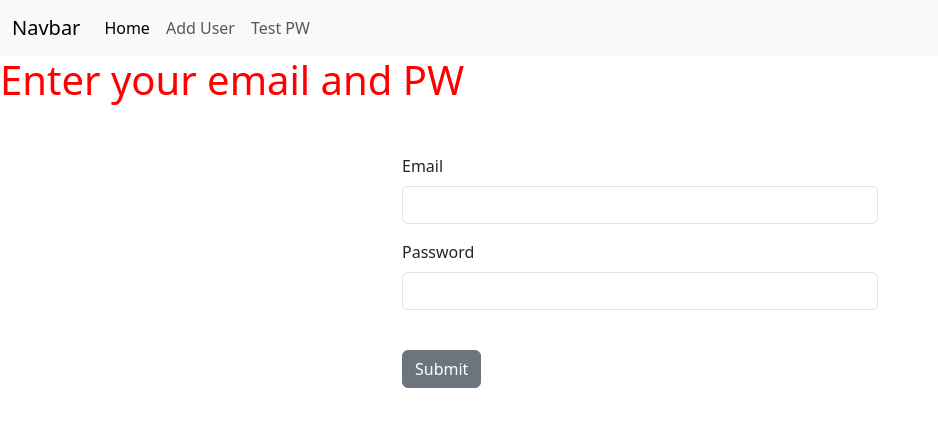
After one commit to msh165/ms-15-dbms-project-blog, a Flask app: page /test_pw in a window 1280 px wide. The commit adds this page. Shown: the top 427 px of the page, without its empty margins (0-938 px from the left). Run offline with Flask 3, Linux system fonts and the light colour scheme.

Commit message:
Video Password hash compared with plain

```diff
--- a/main.py
+++ b/main.py
@@ -43,6 +43,10 @@ class NamerForm(FlaskForm):
     submit = SubmitField("Submit")
 
 
+class PasswordForm(FlaskForm):
+    email =StringField("Email", validators=[DataRequired()])
+    password_hash =PasswordField("Password", validators=[DataRequired()])
+    submit = SubmitField("Submit")
 
 #Creating our model
 class Users(db.Model):
@@ -52,7 +56,7 @@ class Users(db.Model):
     color = db.Column(db.String(120))
     date_added = db.Column(db.DateTime, default = datetime.now())
 
-    password_hash = db.Column(db.String(120))
+    password_hash = db.Column(db.String(512))
 
 
     # This is a "getter" method.
@@ -137,25 +141,41 @@ def home():
     return render_template('index.html')
     # return "Hey"
 
-@app.route("/name",methods = ['GET','POST'])
-def name():
-    name= None# why we did this?
+@app.route("/test_pw",methods = ['GET','POST'])
+def test_pw():
+    email = None
+    password_hash= None# why we did this?
+    pw_to_check = None
+    passed = None
+    form = PasswordForm()
+
     #when the page loads for the first time, there would be no name.
     #THat would be input by the user, but our render template expects a name
     #hence we are adding the variable, which would then get replaced y the user input
-    form = NamerForm() #this is our form class we created above
+    # form = NamerForm() #this is our form class we created above
 
     #validate stuf
     if form.validate_on_submit():
-        name = form.name.data
-        form.name.data=''
+        email = form.email.data
+        password = form.password_hash.data
+        form.email.data=''
+        form.password_hash.data=''
+
+        pw_to_check = Users.query.filter_by(email=email).first()
+        # print(pw_to_check.password_hash)
+
+        passed = check_password_hash(pw_to_check.password_hash,password)
+        print(passed)
         flash("Form successfully filled")
         """
         So when somebody fills the form, take info from there and update my name vairable
         """
 
-    return render_template('name.html',
-                           name=name,
+    return render_template('test_pw.html',
+                           email=email,
+                           password_hash = password_hash,
+                           passed = passed,
+                           pw_to_check = pw_to_check,
                            form=form)
 
 
@@ -172,8 +192,9 @@ def add_user():
         #if we get null output, then email DNE and user can be created
 
         if user is None:
+            print("Inside here1")
             print(f"Password for {form.name.data} is {generate_password_hash(form.password_hash.data)}")
-            hashed_pw = generate_password_hash(form.password_hash.data,"asd123")
+            hashed_pw = generate_password_hash(form.password_hash.data)
             user = Users(
                 name = form.name.data,
                 email = form.email.data,
@@ -184,6 +205,7 @@ def add_user():
             db.session.commit()
             flash("User Added successfuly")
         else:
+            print("Inside here2")
             flash(f"Email ID {form.email.data} already exists")
         name = form.name.data #we do this to give a confirmation
         form.name.data=''
--- a/static/css/style.css
+++ b/static/css/style.css
@@ -3,5 +3,4 @@ h1{
 }
 
 body{
-    background: #f4f4f4;
 }
--- a/templates/base.html
+++ b/templates/base.html
@@ -18,8 +18,12 @@
         <li class="nav-item">
           <a class="nav-link active" aria-current="page" href="{{ url_for('home') }}">Home</a>
         </li>
-                <li class="nav-item">
+        <li class="nav-item">
           <a class="nav-link" href="{{ url_for('add_user') }}">Add User</a>
+        </li>
+
+        <li class="nav-item">
+          <a class="nav-link" href="{{ url_for('test_pw') }}">Test PW</a>
         </li>
       </ul>
     </div>
--- /dev/null
+++ b/templates/test_pw.html
@@ -0,0 +1,48 @@
+{% extends 'base.html' %}
+
+{% block content %}
+
+{% for message in get_flashed_messages() %}
+<div class="alert alert-warning alert-dismissible fade show" role="alert">
+    {{ message }}
+    <button type="button" class="btn-close" data-bs-dismiss="alert" aria-label="Close"></button>
+</div>
+{% endfor %}
+
+{% if email %}
+<!-- IF successfully submitted -->
+ <div  class="container" style="max-width: 500px; margin-top: 50px;">
+    <h1>Hello {{ email }}</h1>
+    <h1>Password : {{ password_hash }}</h1>
+
+    <h1>Info for this PW : </h1>
+    <h2>Name : {{ pw_to_check.name }}</h2>
+    <h2>Email : {{ pw_to_check.email }}</h2>
+    <h2>Correct Password : {{ passed }}</h2>
+
+
+</div>
+    <!-- <img src="{{ url_for('static', filename='images/world.jpg') }}" class="img-fluid" style="max-width: 80%; height: 50vh;" alt="World image"> -->
+{% else %}
+<h1>Enter your email and PW</h1>
+
+<div class="container" style="max-width: 500px; margin-top: 50px;">
+
+    <form method="post">
+        {{ form.hidden_tag() }}
+
+        <div class="mb-3"> {{ form.email.label(class="form-label") }}
+            {{ form.email(class="form-control") }}
+        </div>
+
+        <div class="mb-3"> {{ form.password_hash.label(class="form-label") }}
+            {{ form.password_hash(class="form-control") }}
+        </div>
+
+        <br> {{ form.submit(class="btn btn-secondary") }}
+    </form>
+
+</div>
+    {% endif %}
+
+    {% endblock %}
```
Also changed, not shown: migrations/versions/d7bd86009b7e_increase_password_hash_column_size.py (added, +38 -0 lines).
